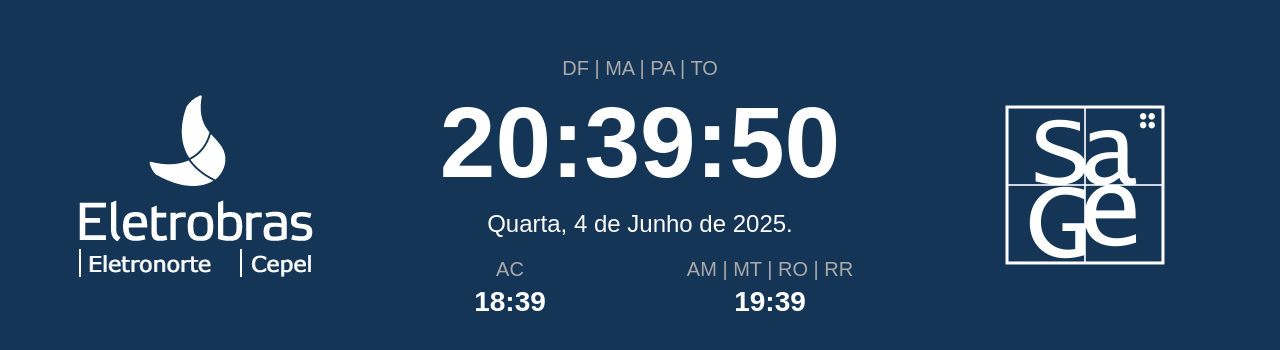
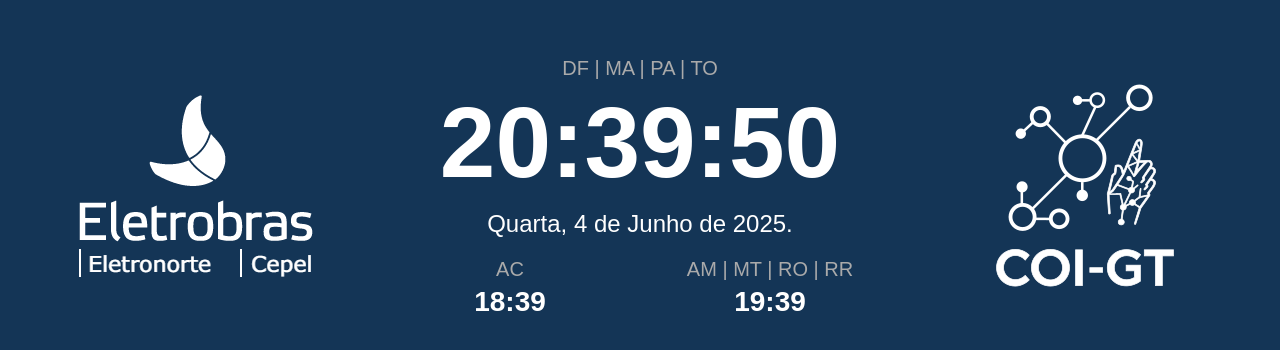
Before and after one commit to geankleber/vw-clock, a plain HTML site: page clock.html in a window 1280 px wide. Shown: the part 198-548 px from the top of the page. Drawn offline with Linux system fonts and the light colour scheme.

Commit message:
Alterada logo COI-GT

```diff
--- a/clock.html
+++ b/clock.html
@@ -140,7 +140,7 @@
             </div>
             <div class="right">
                 <div class="logo_cepel">
-                    <img src="cepel_logo-branca.png" alt="Cepel Logo">
+                    <img src="logo_coigt.png" alt="Cepel Logo">
                 </div>
             </div>
         </div>
```
Also changed, not shown: logo_coigt.png (added).
